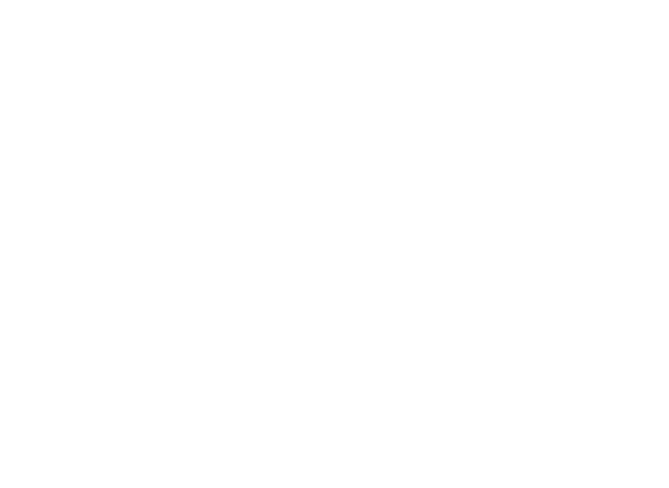
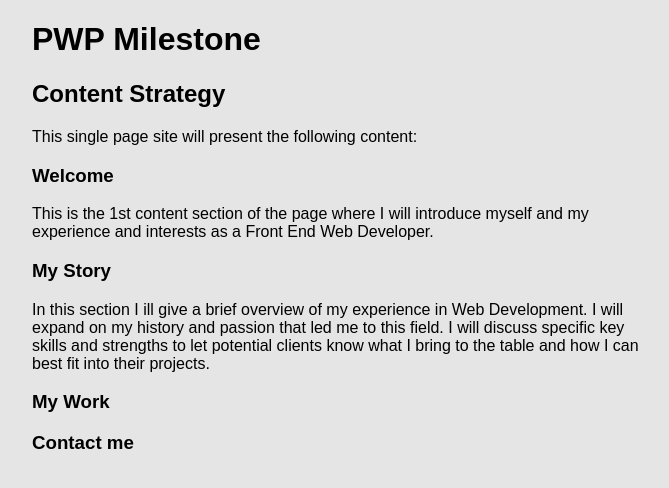
Before and after one commit to mbouchentouf/my-pwp-mileston, a plain HTML site: page public_html/documentation/milestone-2.html in a window 1280 px wide. Shown: the whole page, without its empty margins (303-972 px from the left). Drawn offline with Linux system fonts and the light colour scheme.

Commit message:
added content strategy

```diff
--- a/public_html/documentation/milestone-2.html
+++ b/public_html/documentation/milestone-2.html
@@ -4,7 +4,23 @@
     <meta charset="UTF-8">
     <title>Title</title>
 </head>
-<body>
+<body style="background-color: #e5e5e5; margin: auto; width: 610px; font-family: sans-serif">
+<h1>PWP Milestone</h1>
+<h2>Content Strategy</h2>
+<p>This single page site will present the following content:</p>
+
+<h3>Welcome</h3>
+    <p>This is the 1st content section of the page where I will introduce myself and my experience and interests as a
+        Front End Web Developer.</p>
+
+<h3>My Story</h3>
+    <p>In this section I ill give a brief overview of my experience in Web Development. I will expand on my history and
+        passion that led me to this field. I will discuss specific key skills and strengths to let potential clients know
+        what I bring to the table and how I can best fit into their projects.</p>
+
+<h3>My Work</h3>
+
+<h3>Contact me</h3>
 
 </body>
 </html>
```
